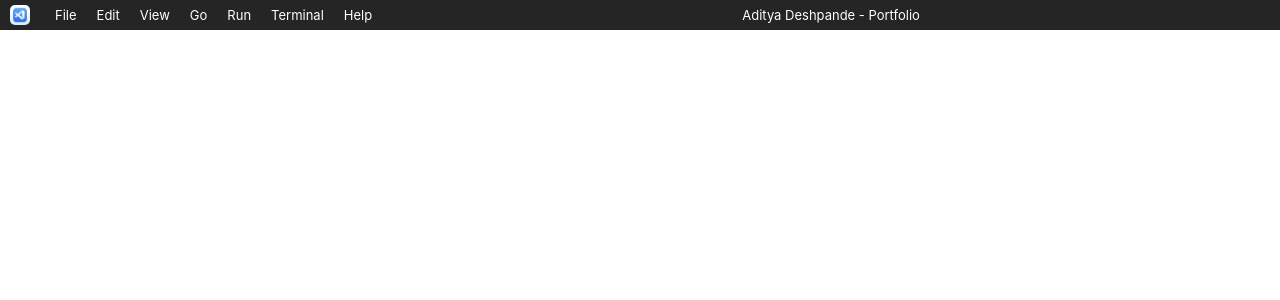
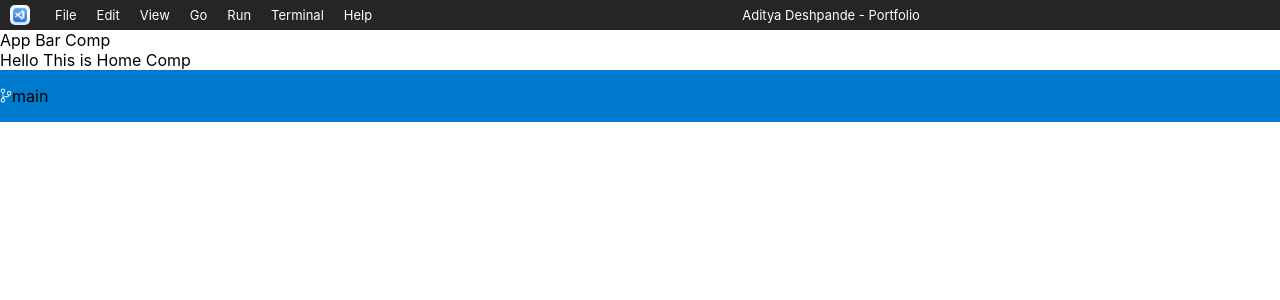
Before and after one commit to adityadeshpande0/MyPortfolio, a React (Create React App) app: page / in a window 1280 px wide. Shown: the top 300 px of the page. Built offline with nearby package versions, Linux system fonts and the light colour scheme.

Commit message:
Footer Added

```diff
--- /dev/null
+++ b/src/Components/Appbar/Appbar.jsx
@@ -0,0 +1,11 @@
+import React from 'react'
+
+function Appbar() {
+  return (
+    <div>
+      App Bar Comp
+    </div>
+  )
+}
+
+export default Appbar
--- /dev/null
+++ b/src/Components/Footer/Footer.jsx
@@ -0,0 +1,15 @@
+import React from 'react'
+import '..//Footer/footerStyles.css'
+import branchIcon from '..//..//Assets/Images/branch_icon_footer.svg'
+function Footer() {
+  return (
+    <div className='main-block-footer' >
+      <div className='first-block-footer' >
+        <img src={branchIcon} />
+        <p>main</p>
+      </div>
+    </div>
+  )
+}
+
+export default Footer
--- /dev/null
+++ b/src/Components/Footer/footerStyles.css
@@ -0,0 +1,9 @@
+.main-block-footer{
+    background-color: #007ACC;
+    display: flex;
+    align-items: center;
+}
+.first-block-footer{
+    display: flex;
+    flex-direction: row;
+}
--- a/src/Navigation/Routers.js
+++ b/src/Navigation/Routers.js
@@ -1,21 +1,20 @@
 import React from "react";
-import {
-  BrowserRouter as Router,
-  Route,
-  Routes,
-  Switch,
-} from "react-router-dom";
+import { BrowserRouter as Router, Route, Routes } from "react-router-dom";
 import Home from "../Components/Home/Home";
 import Navbar from "../Components/Navbar/Navbar";
+import Appbar from "../Components/Appbar/Appbar";
+import Footer from "../Components/Footer/Footer";
 
 function Routers() {
   return (
     <Router>
       <div>
-        <Navbar/>
+        <Navbar />
+        <Appbar />
         <Routes>
-          <Route exact path="/home" Component={Home} />
+          <Route exact path="/" Component={Home} />
         </Routes>
+        <Footer />
       </div>
     </Router>
   );
```
Also changed, not shown: src/Assets/Images/branch_icon_footer.svg (added), src/Components/Home/homeStyles.css (added).
